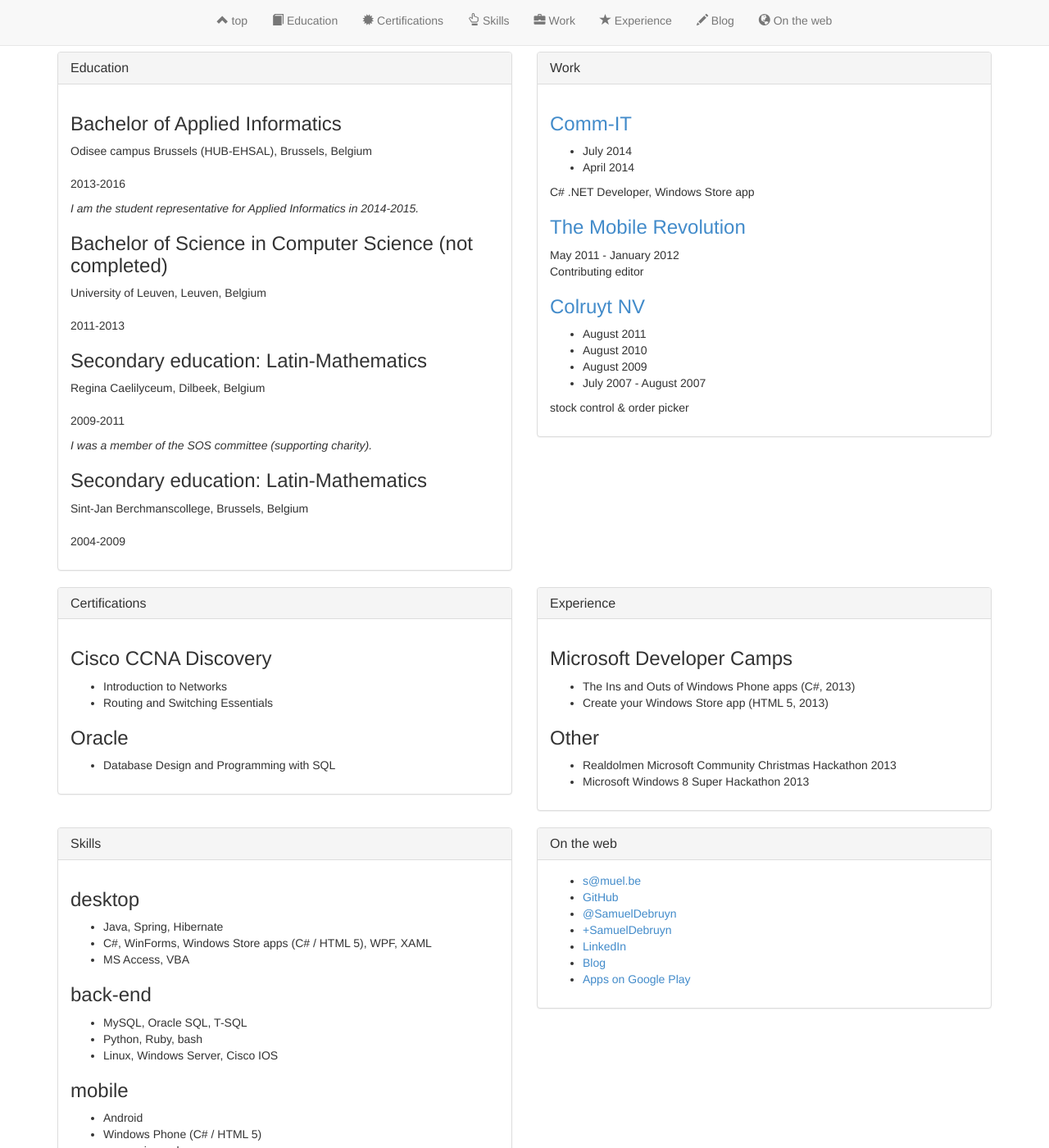
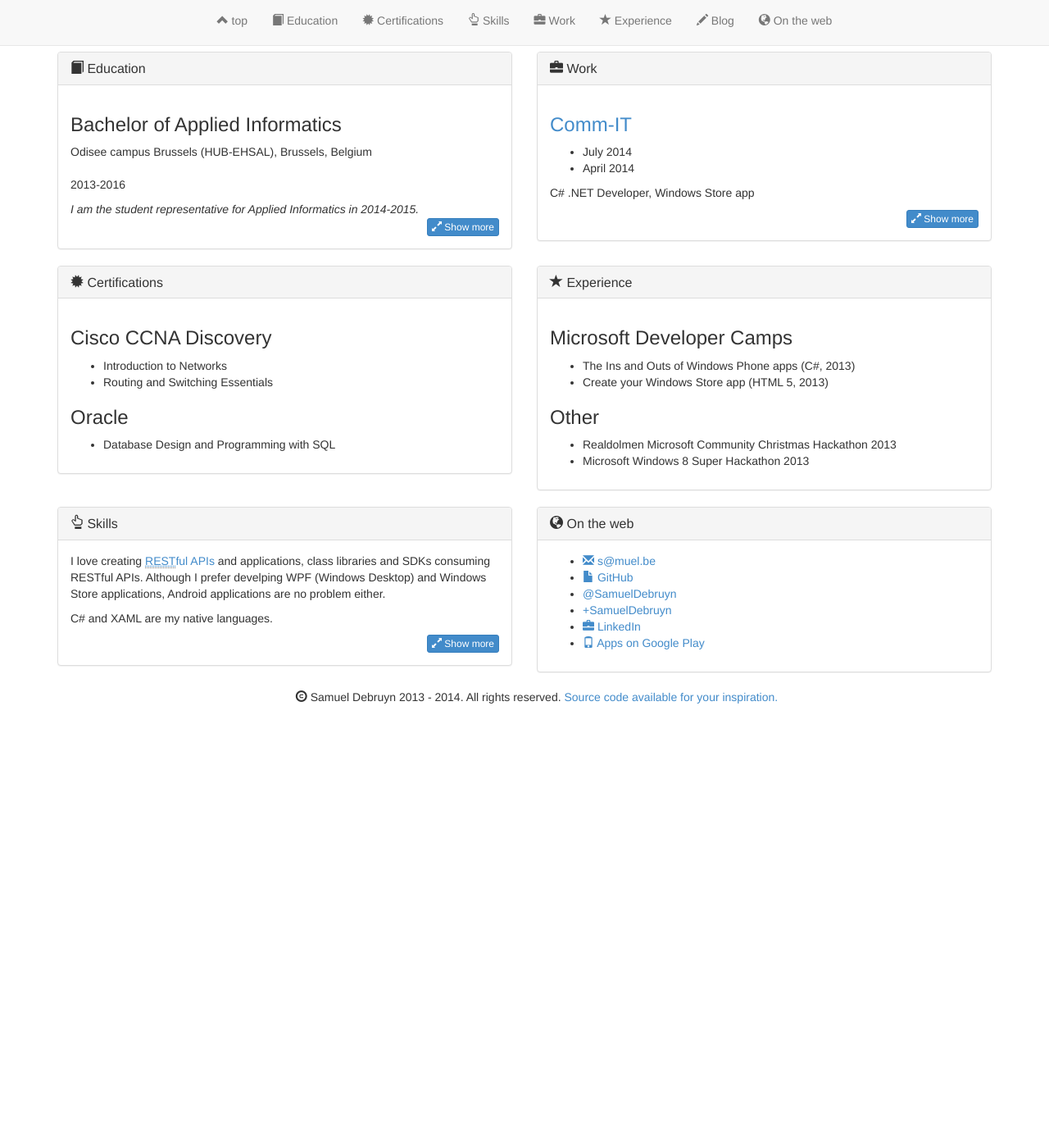
Before and after one commit to dbparedes/samueldebruyn.github.io, a Jekyll site: the page built from index.html, in a window 1280 px wide and 1400 px high, scrolled down 613 px. Shown: the whole window at 82% size. Built offline with Jekyll 4.4.1, drawn with Linux system fonts in a browser that asks for light colours; after the commit the page ends 1473 px from its top, so only the background shows below that; some of the changed text lies outside the part shown.

Commit message:
added icons and buttons to homepage

```diff
--- a/index.html
+++ b/index.html
@@ -55,10 +55,10 @@
 </div>
 
 <div class="row">
-  <div class="col-sm-4 center-block text-center">
+  <div class="col-md-4 center-block text-center">
     <img class="img-circle img-responsive text-center center-block" width="300" src="avatar.jpg" alt="me" />
   </div>
-  <div class="col-sm-4 vcenter">
+  <div class="col-md-4">
     <p>
       <abbr title="Too long; didn't read">TL;DR</abbr>: I really love software development and at the moment I'm studying Applied Informatics in Brussels, Belgium.
     </p>
@@ -66,7 +66,7 @@
       Don't hesitate to <a href="#social"><span class="glyphicon glyphicon-comment"></span> contact</a> me for general questions, internships, (summer) job offers, project offers...
     </p>
   </div>
-  <div class="col-sm-4">
+  <div class="col-md-4">
     <blockquote>
       <p>
         Computer programming is an art,
@@ -93,7 +93,7 @@
   <div class="col-sm-6">
     <section id="education" class="panel panel-default">
       <header class="panel-heading">
-        <h2 class="panel-title">Education</h2>
+        <h2 class="panel-title"><span class="glyphicon glyphicon-book"></span> Education</h2>
       </header>
       <div class="panel-body">
         <div>
@@ -108,7 +108,7 @@
           </p>
           <em>I am the student representative for Applied Informatics in 2014-2015.</em>
         </div>
-        <div>
+        <div class="education-collapse collapse">
           <header>
             <h3>Bachelor of Science in Computer Science (not completed)</h3>
           </header>
@@ -119,7 +119,7 @@
             2011-2013
           </p>
         </div>
-        <div>
+        <div class="education-collapse collapse">
           <header>
             <h3>Secondary education: Latin-Mathematics</h3>
           </header>
@@ -131,7 +131,7 @@
           </p>
           <em>I was a member of the SOS committee (supporting charity).</em>
         </div>
-        <div>
+        <div class="education-collapse collapse">
           <header>
             <h3>Secondary education: Latin-Mathematics</h3>
           </header>
@@ -142,6 +142,12 @@
             2004-2009
           </p>
         </div>
+        <div class="collapse in education-collapse text-right">
+          <button type="button" class="btn btn-primary btn-xs" data-toggle="collapse" data-target=".education-collapse"><span class="glyphicon glyphicon-resize-full"></span> Show more</button>
+        </div>
+        <div class="collapse education-collapse text-right">
+          <button type="button" class="btn btn-info btn-xs" data-toggle="collapse" data-target=".education-collapse"><span class="glyphicon glyphicon-resize-small"></span> Show less</button>
+        </div>
       </div>
     </section>
   </div>
@@ -149,7 +155,7 @@
   <div class="col-sm-6">
     <section id="work" class="panel panel-default">
       <header class="panel-heading">
-        <h2 class="panel-title">Work</h2>
+        <h2 class="panel-title"><span class="glyphicon glyphicon-briefcase"></span> Work</h2>
       </header>
       <div class="panel-body">
         <div>
@@ -168,7 +174,7 @@
             C# .NET Developer, Windows Store app
           </p>
         </div>
-        <div>
+        <div class="work-collapse collapse">
           <header>
             <h3><a href="https://web.archive.org/web/20111219012617/http://www.themobilerevolution.be/" target="_blank">The Mobile Revolution</a></h3>
           </header>
@@ -177,7 +183,7 @@
             Contributing editor
           </p>
         </div>
-        <div>
+        <div class="work-collapse collapse">
           <header>
             <h3><a href="http://www.colruyt.be/" target="_blank">Colruyt NV</a></h3>
           </header>
@@ -199,6 +205,12 @@
             stock control &amp; order picker
           </p>
         </div>
+        <div class="collapse in work-collapse text-right">
+          <button type="button" class="btn btn-primary btn-xs" data-toggle="collapse" data-target=".work-collapse"><span class="glyphicon glyphicon-resize-full"></span> Show more</button>
+        </div>
+        <div class="collapse work-collapse text-right">
+          <button type="button" class="btn btn-info btn-xs" data-toggle="collapse" data-target=".work-collapse"><span class="glyphicon glyphicon-resize-small"></span> Show less</button>
+        </div>
       </div>
     </section>
   </div>
@@ -210,7 +222,7 @@
   <div class="col-sm-6">
     <section id="certifications" class="panel panel-default">
       <header class="panel-heading">
-        <h2 class="panel-title">Certifications</h2>
+        <h2 class="panel-title"><span class="glyphicon glyphicon-certificate"></span> Certifications</h2>
       </header>
       <div class="panel-body">
         <div>
@@ -243,7 +255,7 @@
   <div class="col-sm-6">
     <section id="experience" class="panel panel-default">
       <header class="panel-heading">
-        <h2 class="panel-title">Experience</h2>
+        <h2 class="panel-title"><span class="glyphicon glyphicon-star"></span> Experience</h2>
       </header>
       <div class="panel-body">
         <div>
@@ -283,10 +295,18 @@
   <div class="col-sm-6">
     <section id="skills" class="panel panel-default">
       <header class="panel-heading">
-        <h2 class="panel-title">Skills</h2>
+        <h2 class="panel-title"><span class="glyphicon glyphicon-hand-up"></span> Skills</h2>
       </header>
       <div class="panel-body">
         <div>
+          <p>
+            I love creating <a href="http://en.wikipedia.org/wiki/Representational_state_transfer" target="_blank"><abbr title="representational state transfer">REST</abbr>ful APIs</a> and applications, class libraries and SDKs consuming RESTful APIs. Although I prefer develping WPF (Windows Desktop) and Windows Store applications, Android applications are no problem either.
+          </p>
+          <p class="collapse in skills-collapse">
+            C# and XAML are my native languages.
+          </p>
+        </div>
+        <div class="collapse skills-collapse">
           <header>
             <h3>desktop</h3>
           </header>
@@ -302,11 +322,12 @@
             </li>
           </ul>
         </div>
-        <div>
+        <div class="collapse skills-collapse">
           <header>
             <h3>back-end</h3>
           </header>
           <ul>
+            <li>RESTful APIs</li>
             <li>
               MySQL, Oracle SQL, T-SQL
             </li>
@@ -318,7 +339,7 @@
             </li>
           </ul>
         </div>
-        <div>
+        <div class="collapse skills-collapse">
           <header>
             <h3>mobile</h3>
           </header>
@@ -334,7 +355,7 @@
             </li>
           </ul>
         </div>
-        <div>
+        <div class="collapse skills-collapse">
           <header>
             <h3>web</h3>
           </header>
@@ -353,6 +375,12 @@
             </li>
           </ul>
         </div>
+        <div class="collapse in skills-collapse text-right">
+          <button type="button" class="btn btn-primary btn-xs" data-toggle="collapse" data-target=".skills-collapse"><span class="glyphicon glyphicon-resize-full"></span> Show more</button>
+        </div>
+        <div class="collapse skills-collapse text-right">
+          <button type="button" class="btn btn-info btn-xs" data-toggle="collapse" data-target=".skills-collapse"><span class="glyphicon glyphicon-resize-small"></span> Show less</button>
+        </div>
       </div>
     </section>
   </div>
@@ -360,15 +388,15 @@
   <div class="col-sm-6">
     <section id="social" class="panel panel-default">
       <header class="panel-heading">
-        <h2 class="panel-title">On the web</h2>
+        <h2 class="panel-title"><span class="glyphicon glyphicon-globe"></span> On the web</h2>
       </header>
       <div class="panel-body">
         <ul>
           <li>
-            <a href="mailto:s@muel.be">s@muel.be</a>
+            <a href="mailto:s@muel.be"><span class="glyphicon glyphicon-envelope"></span> s@muel.be</a>
           </li>
           <li>
-            <a href="https://github.com/SamuelDebruyn" target="_blank">GitHub</a>
+            <a href="https://github.com/SamuelDebruyn" target="_blank"><span class="glyphicon glyphicon-file"></span> GitHub</a>
           </li>
           <li>
             <a href="https://twitter.com/intent/user?screen_name=SamuelDebruyn" target="_blank">@SamuelDebruyn</a>
@@ -377,13 +405,10 @@
             <a href="https://plus.google.com/+SamuelDebruyn?rel=author" target="_blank">+SamuelDebruyn</a>
           </li>
           <li>
-            <a href="http://be.linkedin.com/in/samueldebruyn/" target="_blank">LinkedIn</a>
+            <a href="http://be.linkedin.com/in/samueldebruyn/" target="_blank"><span class="glyphicon glyphicon-briefcase"></span> LinkedIn</a>
           </li>
           <li>
-            <a href="http://blog.sa.muel.be">Blog</a>
-          </li>
-          <li>
-            <a href="https://play.google.com/store/apps/developer?id=Samuel+Debruyn" target="_blank">Apps on Google Play</a>
+            <a href="https://play.google.com/store/apps/developer?id=Samuel+Debruyn" target="_blank"><span class="glyphicon glyphicon-phone"></span> Apps on Google Play</a>
           </li>
         </ul>
       </div>
```
Also changed, not shown: other parts of index.html (+1 -0 lines).
